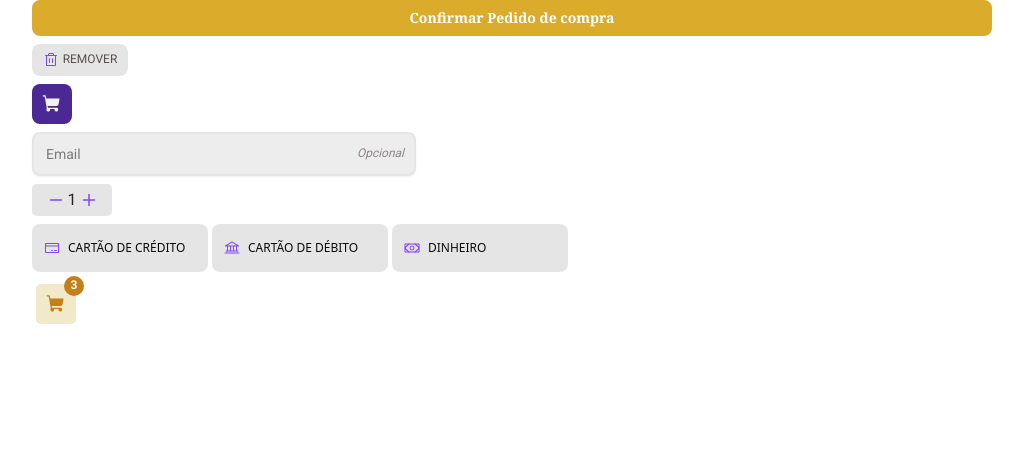
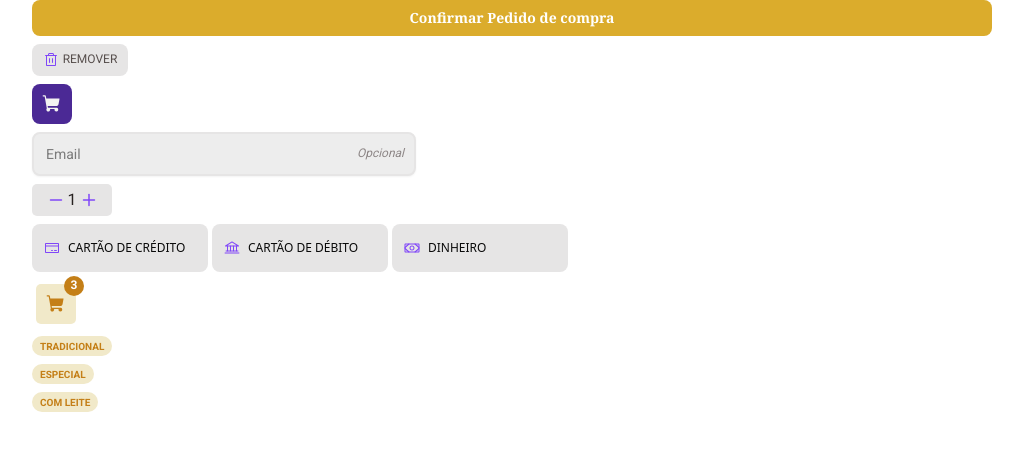
Before and after one commit to Amandalfs/Coffee-Delivery, a Next.js app: page / in a window 1280 px wide. Shown: the top 450 px of the page, without its empty margins (128-1151 px from the left). Built offline with nearby package versions, Linux system fonts and the light colour scheme.

Commit message:
feat: create component 'Tag'

```diff
--- a/app/page.tsx
+++ b/app/page.tsx
@@ -6,6 +6,7 @@ import { MyCartButton } from "@/components/MyCartButton/MyCartButton";
 import { PrimaryButton } from "@/components/PrimaryButton/PrimaryButton";
 import { PurchaseButton } from "@/components/PurchaseButton/PurchaseButton";
 import { SecondaryButton } from "@/components/SecondaryButton/SecondaryButton";
+import { Tag } from "@/components/Tag/Tag";
 
 export default function Home() {
   return (
@@ -19,6 +20,15 @@ export default function Home() {
     <InputNumber />
     <FormMethodPayment />
     <MyCartButton quantiy={3} />
+    <Tag>
+      Tradicional
+    </Tag>
+    <Tag>
+      especial
+    </Tag>
+    <Tag>
+      com leite
+    </Tag>
    </div>
   );
 }
--- /dev/null
+++ b/components/Tag/Tag.tsx
@@ -0,0 +1,18 @@
+import { ReactNode } from "react"
+
+interface TagProps {
+    children: ReactNode
+}
+
+export function Tag({ children }: TagProps){
+    return <p
+        className="
+        bg-product-yellow-light text-product-yellow-dark rounded-full
+        h-5
+        inline-flex items-center justify-center w-fit
+        px-2
+        text-size-tag font-bold font-base leading-tight
+        uppercase
+    "
+    >{children}</p>
+}
```
